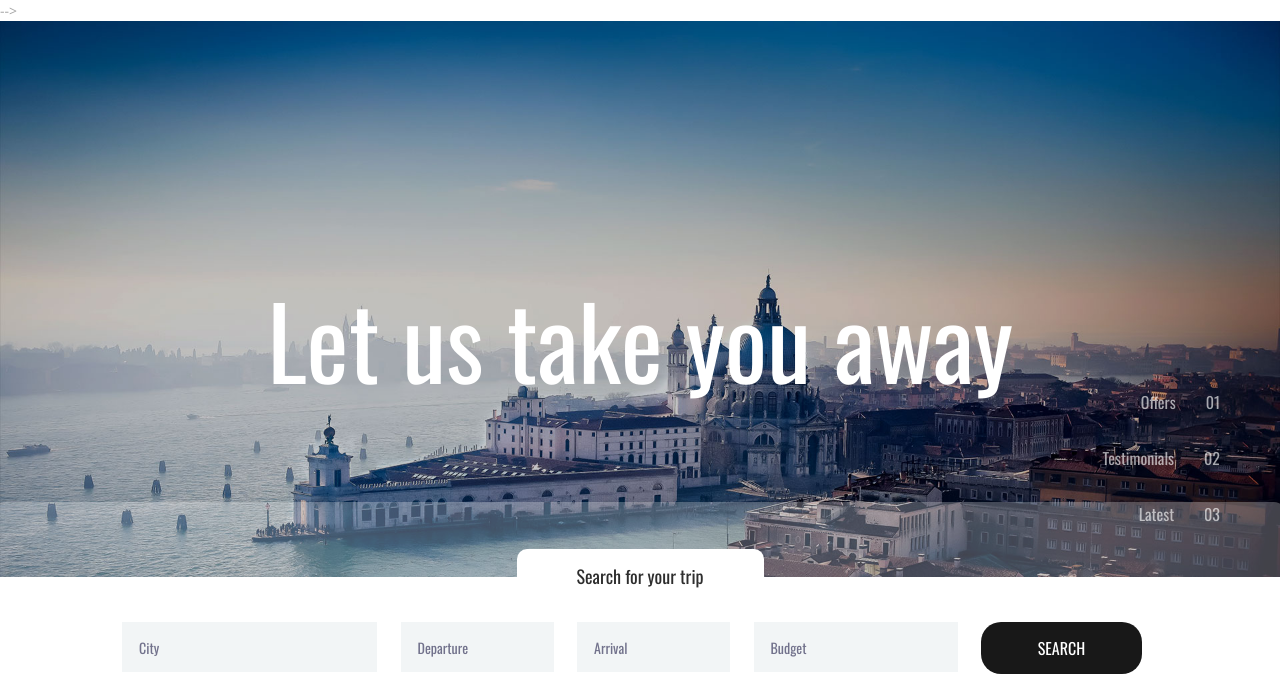
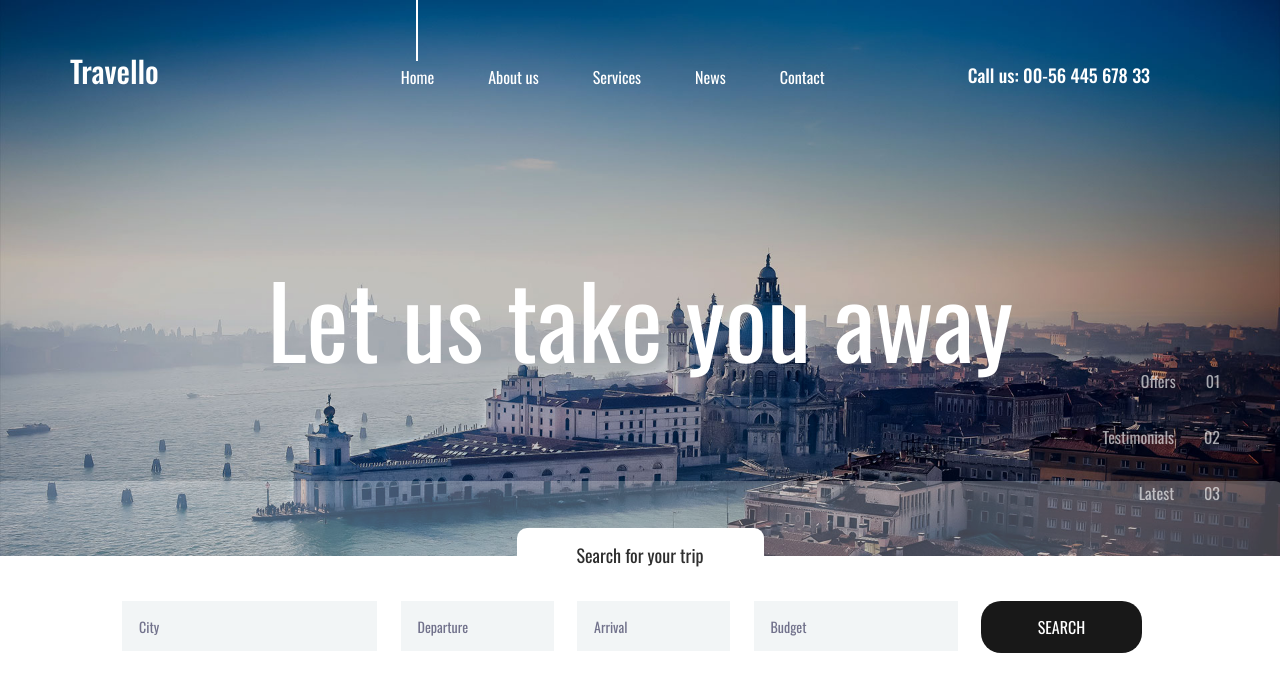
Before and after one commit to bestSolution775/Django_project, a Django app: page / in a window 1280 px wide; the page is wider, and only the part inside the window is pictured. Shown: the top 691 px of that part. Run offline with Django 3.2, Linux system fonts and the light colour scheme; some libraries are stand-ins or nearby versions.

Commit message:
add index.js header

```diff
--- a/templates/index.html
+++ b/templates/index.html
@@ -22,7 +22,7 @@
 
 	<!-- Header -->
 
-	<!-- <header class="header">
+	<header class="header">
 		<div class="container">
 			<div class="row">
 				<div class="col">
@@ -61,7 +61,7 @@
 				<li><a href="#"><i class="fa fa-linkedin" aria-hidden="true"></i></a></li>
 			</ul>
 		</div>
-	</header> -->
+	</header>
 
 	<!-- Menu -->
 
```
